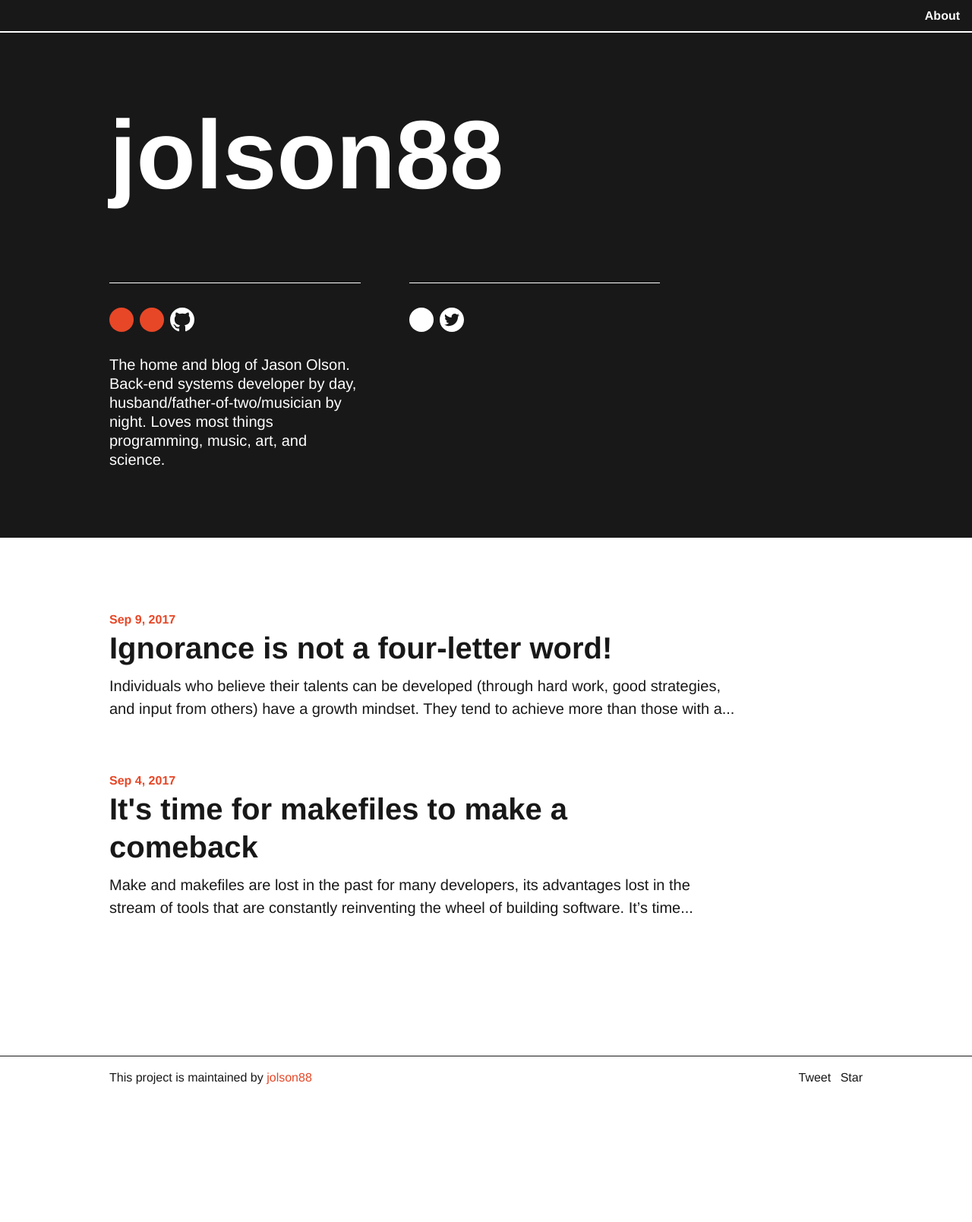
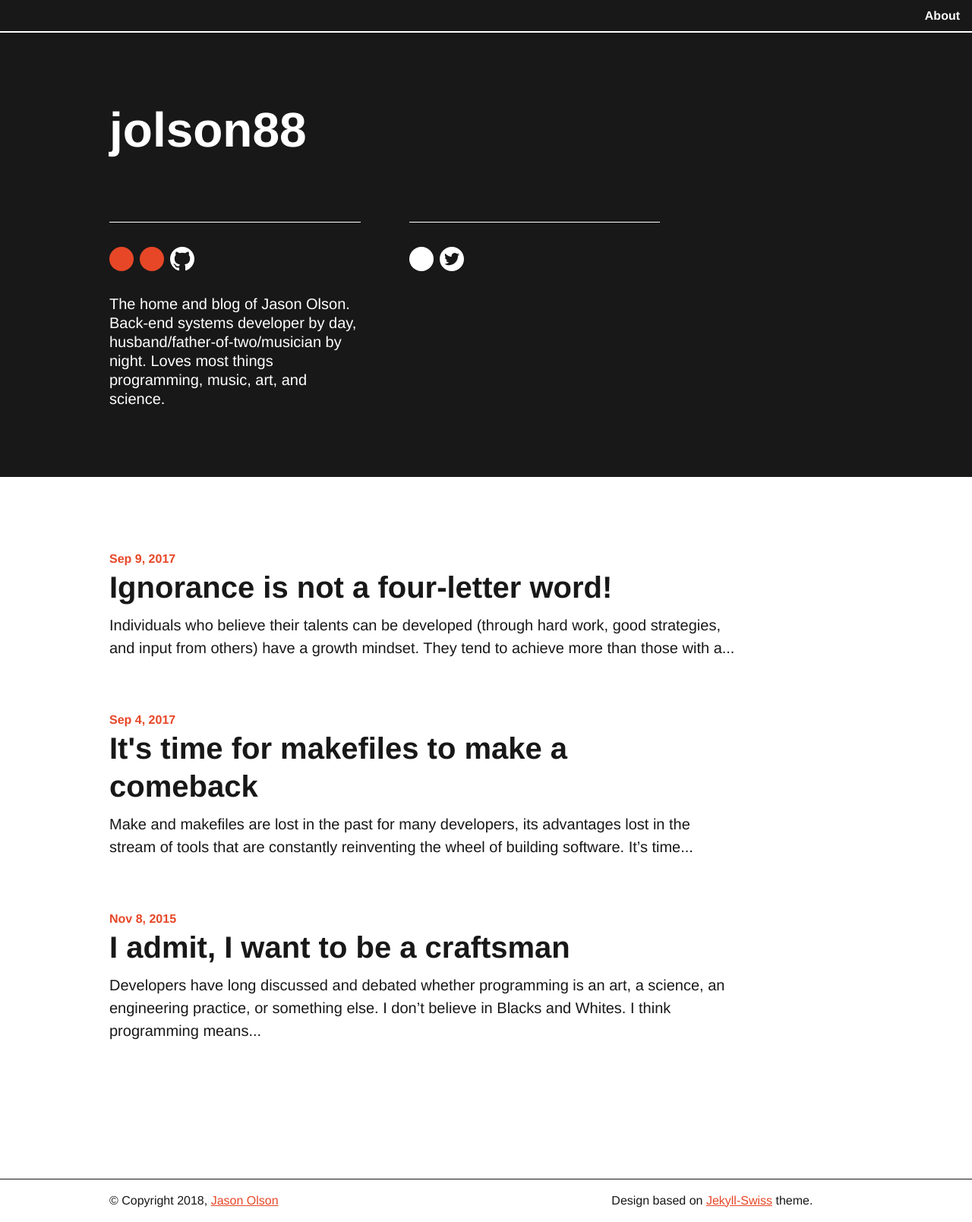
Before and after one commit to jolson88/blog, a Jekyll site: the page built from index.md, in a window 1280 px wide. Shown: the whole page at 76% size. Built offline with Jekyll 4.4.1, drawn with Linux system fonts in a browser that asks for light colours; comment, search, counter and statistics services are not loaded; before the commit the page ends 1447 px from its top, so only the background shows below that.

Commit message:
New post and some styling corrections

```diff
--- a/_includes/footer.html
+++ b/_includes/footer.html
@@ -1,13 +1,6 @@
 <div class="border-top-thin clearfix mt-2 mt-lg-4">
   <div class="container mx-auto px-2">
-    <p class="col-8 sm-width-full left py-2 mb-0">This project is maintained by <a class="text-accent" href="https://github.com/{{ site.github_username }}">{{ site.github_username }}</a></p>
-    <ul class="list-reset right clearfix sm-width-full py-2 mb-2 mb-lg-0">
-      <li class="inline-block mr-1">
-        <a href="https://twitter.com/share" class="twitter-share-button" data-hashtags="{{ site.title }}">Tweet</a> <script>!function(d,s,id){var js,fjs=d.getElementsByTagName(s)[0],p=/^http:/.test(d.location)?'http':'https';if(!d.getElementById(id)){js=d.createElement(s);js.id=id;js.src=p+'://platform.twitter.com/widgets.js';fjs.parentNode.insertBefore(js,fjs);}}(document, 'script', 'twitter-wjs');</script>
-      </li>
-      <li class="inline-block">
-        <a class="github-button" href="https://github.com/{{ site.github_username }}/{{ site.github_repo }}" data-icon="octicon-star" data-count-href="{{ site.github_username }}/{{ github_repo }}/stargazers" data-count-api="/repos/{{ site.github_username }}/{{ github_repo }}#stargazers_count" data-count-aria-label="# stargazers on GitHub" aria-label="Star {{ site.github_username }}/{{ github_repo }} on GitHub">Star</a>
-      </li>
-    </ul>
+    <p class="col-4 sm-width-full left py-2 mb-0">© Copyright 2018, <a class="text-accent" href="http://jolson88.com">Jason Olson</a></p>
+    <p class="col-4 sm-width-full right py-2 mb-0">Design based on <a class="text-accent" href="https://github.com/broccolini/swiss">Jekyll-Swiss</a> theme.</p>
   </div>
 </div>
--- /dev/null
+++ b/_posts/2015-11-08-i-want-to-be-a-craftsman.md
@@ -0,0 +1,25 @@
+---
+layout: post
+title:  "I admit, I want to be a craftsman"
+date:   2015-11-08
+categories: Personal
+---
+Developers have long discussed and debated whether programming is an art, a science, an engineering practice, or something else. I don’t believe in Blacks and Whites. I think programming means different things to different people. And programming fulfills different expectations depending on its use.
+
+Over the last ten years, I’ve taken quite the winding road as a developer. Before joining Microsoft, I was a back-end server developer using C#. I loved writing code. I loved learning how to write better code. I loved reading well written code. I loved Design Patterns, and Enterprise Application Architecture, and Test-Driven Development, and all the fancy buzzwords at the time. I blogged about these loves. I gave talks about these loves. Then several years later, I got a call that started the next phase of my career.
+
+Almost on a whim, I joined Microsoft after a recruiter contacted me about an open position. It was like being called up to the Big Leagues for me, finally called home to the Mothership. I joined Microsoft as a Technical Evangelist. I blogged and shared other people’s technologies. I was talking about the problems other people were having. I later joined Windows as a Program Manager. I worked to deliver technologies like the Windows Runtime and cool new video editing APIs. But over time, I just found myself less excited. I was at Microsoft for over nine years. Towards the end, I knew it was time for me to move on.
+
+I felt like I was rapidly losing touch with the development world I once held so dear. I saw many of the cool technologies my friends were working with and I found myself wanting to be in their shoes. i had lost my passion. I had lost my fire. That feeling of excitement about going to work in the morning? I missed that feeling.
+
+So I started interviewing at different companies. I found a couple that I was extremely excited about and absolutely loved the technologies they were using. Through the interview process, I fell in love with my current company and team at Concur. They have a great culture, a great group of individuals, and a great set of technologies that are sharpening my tools again (and hey, we’re hiring!). I had thought about interviewing at Concur ever since Howard Dierking started talking about the work he was doing here. However, I let fear prevent me from taking the leap. “I don’t want to be rejected”. “I’m comfortable here at Microsoft”. “I couldn’t possibly find a job as good as this”. “I should be happy here, I’m lucky”. All the usual suspects. I finally did take the leap though, and I couldn’t be happier with my decision.
+
+Do I regret my time at Microsoft? Not at all. I enjoyed most of my time there. I worked with many great people (too many people to list here). I learned a lot from the many managers and coworkers I had over the years. I had many great experiences like talking at the //build conference and seeing how large-scale software is made and shipped. Now that I’m getting my dev legs back under me, I feel like everything I learned during my time at Microsoft has made me a better developer. Being a Program Manager taught me to think critically about technology and to focus on the things that actually provide value. The many different projects gave me a well-rounded software education which I will always be thankful for.
+
+Here’s the thing though… I want to be a Craftsman. I need to be creating. I need to be getting my hands dirty. I’m inspired by documentaries like [Jiro Dreams of Sushi](http://www.magpictures.com/jirodreamsofsushi/), [Building Without Nails](https://www.youtube.com/watch?v=7708E1bmoxc), [Design Is One](http://designisonefilm.com/), and [Helvetica](http://www.hustwit.com/category/helvetica/). I’m inspired by developers that use Vim or Emacs and can craft their own customized development environment; I love Tim Ewald’s talk on Clojure: [Programming with Hand Tools](https://www.youtube.com/watch?v=ShEez0JkOFw). I love “craftsman” programming languages like LISP/Scheme, Clojure, Smalltalk, Self, etc. The things people do with creative coding frameworks like Processing, or Cinder, or Open Frameworks absolute amaze me. gmunk’s work on the [interfaces in the movie Oblivion](http://www.gmunk.com/OBLIVION-GFX)? Jaw-dropping (bonus: I discovered he did the graphics for my favorite desktop wallpaper in Windows 10!).
+
+I suppose it goes without saying that I’ve consumed a lot of Robert C. Martin Kool-Aid over the years! And deep thinkers like Rich Hickey, Guy Steele, or Bret Victor.
+
+I want to touch other people’s lives. I want to share my love for writing code again. I want to be a Code Craftsman other people look up to. For others that want to be hackers, or engineers, or scientists, that’s cool. But it’s not me.
+
+One thing is for sure: it’s GREAT to be back! It’s great to have started the next phase of my career. And I can’t wait to see the stuff I’ll be a part of in the years to come.
--- a/_sass/_base.scss
+++ b/_sass/_base.scss
@@ -54,7 +54,7 @@ h6, .h6 { font-size: $h6-size; text-transform: uppercase; letter-spacing: 0.02em
 
 a {
   color: inherit;
-  text-decoration: none;
+  text-decoration: underline;
 }
 
 a:hover {
--- a/_sass/_components.scss
+++ b/_sass/_components.scss
@@ -68,7 +68,7 @@ code {
       max-width: (11 / 10 * 100%);
 
       p {
-        font-size: 32px;
+        font-size: 24px;
       }
 
     }
--- a/_sass/_variables.scss
+++ b/_sass/_variables.scss
@@ -7,7 +7,7 @@ $prose-font-size: 20px;
 
 // Type scale
 $h0-mobile: 64px;
-$h0-desktop: 128px;
+$h0-desktop: 64px;
 
 $h1-size: 40px !default;
 $h2-size: 32px !default;
```
